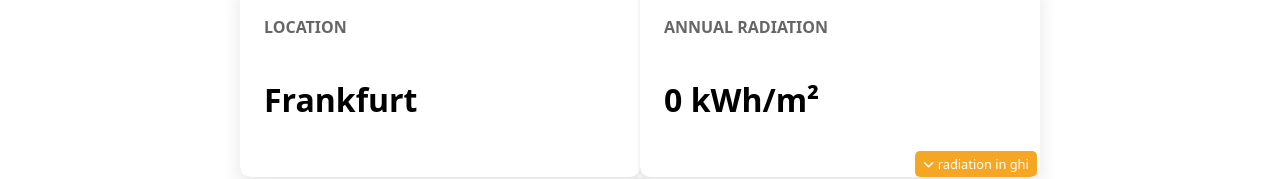
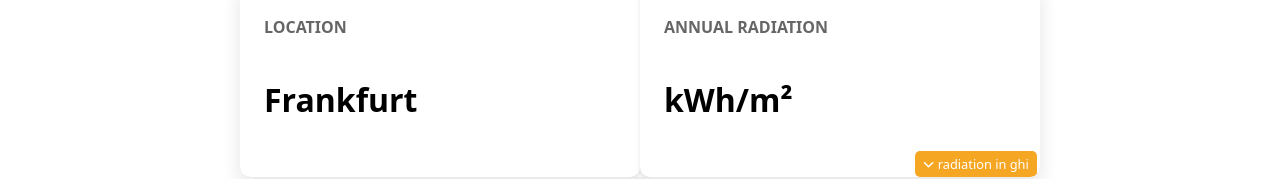
Before and after one commit to sirtobiwan/Solar-Calculator-Capstone-Project, a Next.js app: page /radiation in a window 1280 px wide. Shown: the part 128-307 px from the top of the page. Built offline with nearby package versions, Linux system fonts and the light colour scheme; no server answers; the database is empty.

Commit message:
changed_fetch_code

```diff
--- a/components/Card/index.js
+++ b/components/Card/index.js
@@ -82,11 +82,11 @@ const StyledImage = styled(Image)`
   height: auto;
   padding: 10px
 `;
-
+const fetcher = (...args) => fetch(...args).then(res => res.json())
 export default function Card() {
-  const { data } = useSWR('/../../pages/api/ghi', { fallbackData: [] });
+  const { data } = useSWR('/api/ghi', fetcher);
   console.log(data)
-  const sum = data.reduce((accumulator, curValue) => accumulator + curValue.ghi, 0);
+  //const sum = data.reduce((accumulator, curValue) => accumulator + curValue.ghi, 0);
   return (
     <StyledCard>
       <StyledLocation>
@@ -95,7 +95,7 @@ export default function Card() {
       </StyledLocation>
       <StyledLocation>
         <StyledLabel>Annual Radiation</StyledLabel>
-        <StyledData>{sum} kWh/m²</StyledData>
+        <StyledData> kWh/m²</StyledData>
         <StyledRadiation>
           <Modal
             text={
```
